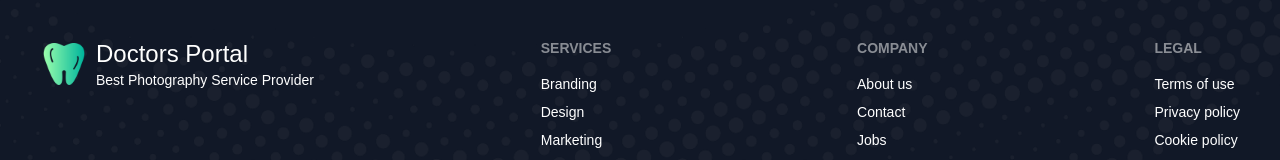
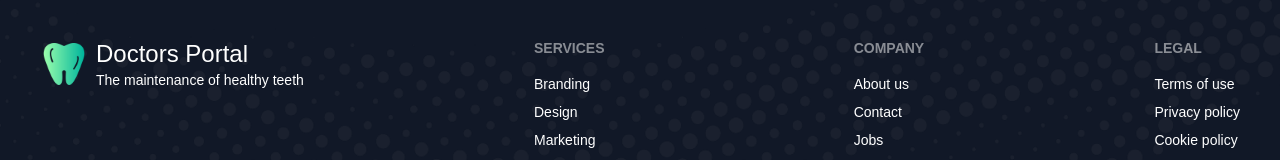
Before and after one commit to Md-FarhadHossain/doctors-portal, a React (Create React App) app: page / in a window 1280 px wide. Shown: the part 4751-4911 px from the top of the page. Built offline with nearby package versions, Linux system fonts and the light colour scheme; the HTML template or start-up script is replaced by a standard one.

Commit message:
favicon added

```diff
--- a/public/index.html
+++ b/public/index.html
@@ -2,7 +2,7 @@
 <html lang="en">
   <head>
     <meta charset="utf-8" />
-    <link rel="icon" href="%PUBLIC_URL%/favicon.ico" />
+    <link rel="icon" href="%PUBLIC_URL%/favicon.png" />
     <meta name="viewport" content="width=device-width, initial-scale=1" />
     <meta name="theme-color" content="#000000" />
     <meta
--- a/src/components/Footer/Footer.jsx
+++ b/src/components/Footer/Footer.jsx
@@ -17,7 +17,7 @@ const Footer = () => {
         Doctors Portal
           <br />
         </h2>
-          <p>Best Photography Service Provider</p>
+          <p>The maintenance of healthy teeth</p>
         </div>
       </div>
       <div className='text-white'>
```
Also changed, not shown: public/favicon.png (added), 1 other file (tests, documents, lock files or other folders).
